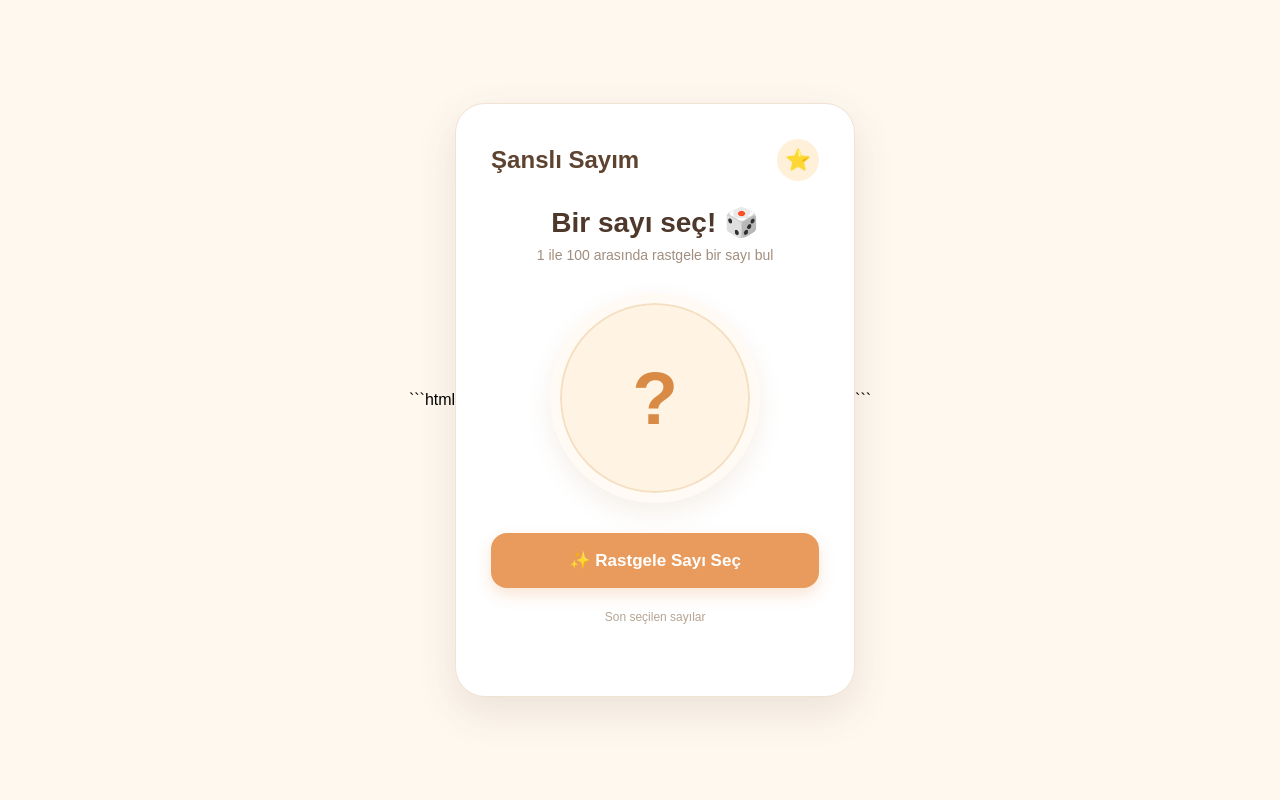
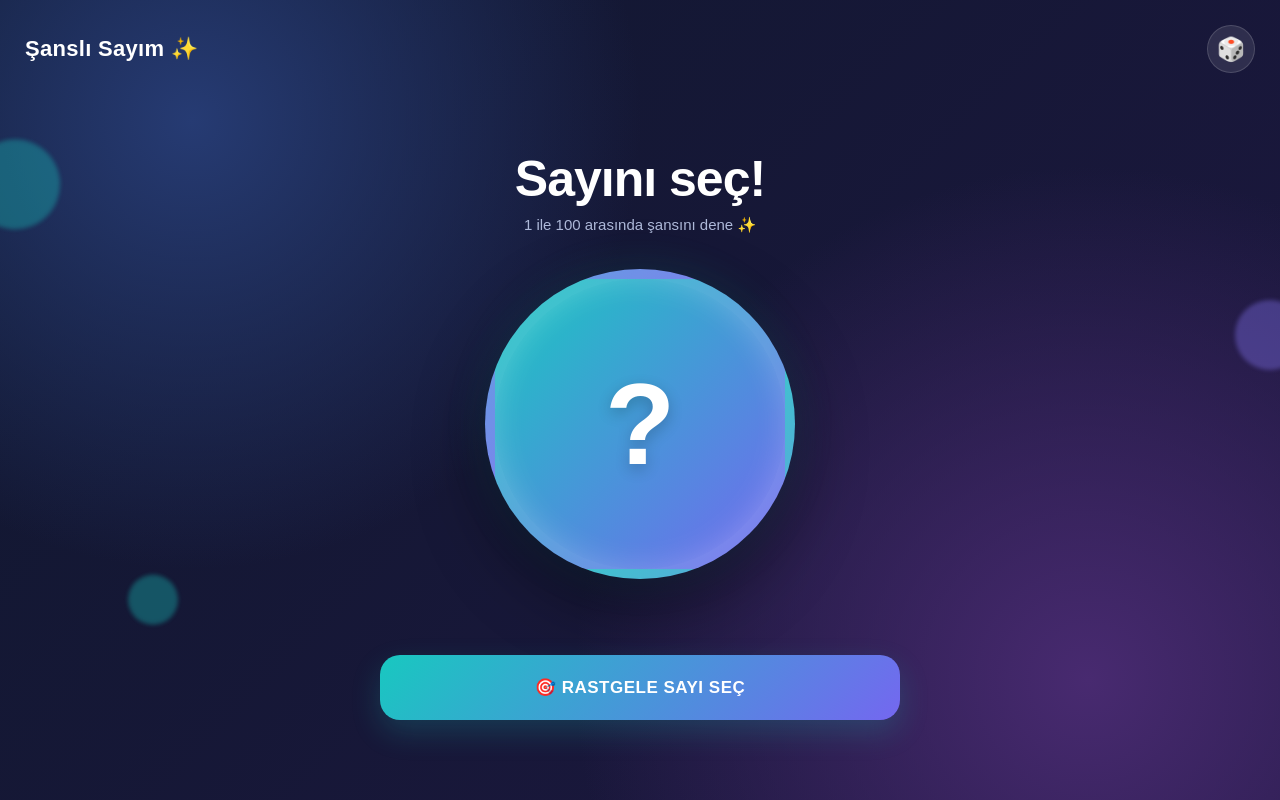
Before and after one commit to dedeoglueda0-spec/sansli_sayim, a plain HTML site: page index.html in a window 1280 px wide. Drawn offline with Linux system fonts and the light colour scheme.

Commit message:
index.html

````diff
--- a/index.html
+++ b/index.html
@@ -1,274 +1,637 @@
-```html
 <!DOCTYPE html>
 <html lang="tr">
 <head>
     <meta charset="UTF-8">
-    <meta name="viewport" content="width=device-width, initial-scale=1.0">
 
-    <meta name="theme-color" content="#e89b5c">
+    <meta name="viewport"
+          content="width=device-width, initial-scale=1.0, viewport-fit=cover">
+
+    <meta name="theme-color" content="#10182f">
 
     <link rel="manifest" href="manifest.json">
 
-    <title>Şanslı Sayım 🎲</title>
+    <title>Şanslı Sayım</title>
 
     <style>
+
         * {
             box-sizing: border-box;
+            -webkit-tap-highlight-color: transparent;
+        }
+
+        html,
+        body {
+            width: 100%;
+            height: 100%;
+            margin: 0;
         }
 
         body {
-            margin: 0;
+            font-family: Arial, sans-serif;
+            overflow: hidden;
+
+            background:
+                radial-gradient(
+                    circle at 15% 15%,
+                    #263b73 0%,
+                    transparent 35%
+                ),
+
+                radial-gradient(
+                    circle at 85% 85%,
+                    #482a70 0%,
+                    transparent 40%
+                ),
+
+                linear-gradient(
+                    135deg,
+                    #10182f,
+                    #1d1740
+                );
+        }
+
+        /* ANA UYGULAMA */
+
+        .app {
+
+            width: 100%;
+            height: 100dvh;
             min-height: 100vh;
 
             display: flex;
-            justify-content: center;
-            align-items: center;
+            flex-direction: column;
 
-            font-family: Arial, sans-serif;
+            padding:
+                max(25px, env(safe-area-inset-top))
+                25px
+                max(25px, env(safe-area-inset-bottom))
+                25px;
 
-            background: #fff8ef;
+            position: relative;
+
+            overflow: hidden;
         }
 
-        .container {
-            width: 400px;
-            max-width: 90%;
+        /* ÜST KISIM */
 
-            background: white;
-            padding: 35px;
+        .header {
 
-            border-radius: 30px;
+            width: 100%;
 
-            text-align: center;
-
-            box-shadow: 0 15px 40px rgba(93, 67, 48, 0.12);
-
-            border: 1px solid #f1e3d3;
-        }
-
-        .top {
             display: flex;
             justify-content: space-between;
             align-items: center;
-
-            margin-bottom: 25px;
         }
 
         .logo {
-            font-size: 24px;
-            font-weight: bold;
-            color: #5d4330;
+
+            color: white;
+
+            font-size: 22px;
+            font-weight: 800;
+
+            letter-spacing: 0.3px;
         }
 
-        .star {
-            width: 42px;
-            height: 42px;
+        .emoji {
+
+            width: 48px;
+            height: 48px;
 
             display: flex;
             align-items: center;
             justify-content: center;
 
-            background: #fff0d9;
+            background: rgba(255,255,255,0.1);
+
+            border: 1px solid rgba(255,255,255,0.15);
+
             border-radius: 50%;
 
-            font-size: 21px;
+            font-size: 23px;
+
+            backdrop-filter: blur(10px);
         }
 
-        h1 {
-            margin: 5px 0 8px;
+        /* ORTA ALAN */
 
-            color: #4d382b;
-            font-size: 28px;
-        }
+        .center {
 
-        .description {
-            margin: 0 0 30px;
-
-            color: #a18d7d;
-            font-size: 14px;
-        }
-
-        .number-area {
-            width: 210px;
-            height: 210px;
-
-            margin: 0 auto 30px;
+            flex: 1;
 
             display: flex;
+            flex-direction: column;
+
             justify-content: center;
             align-items: center;
 
-            background: #fff4e4;
+            text-align: center;
+        }
+
+        .title {
+
+            margin: 0 0 8px;
+
+            color: white;
+
+            font-size: clamp(
+                32px,
+                8vw,
+                50px
+            );
+
+            font-weight: 900;
+
+            letter-spacing: -1px;
+        }
+
+        .subtitle {
+
+            margin: 0 0 35px;
+
+            color: #aeb9d9;
+
+            font-size: 15px;
+        }
+
+        /* SAYI */
+
+        .number {
+
+            width: min(68vw, 310px);
+            height: min(68vw, 310px);
+
+            display: flex;
+            align-items: center;
+            justify-content: center;
 
             border-radius: 50%;
 
-            border: 10px solid #fffaf3;
+            background:
+                linear-gradient(
+                    135deg,
+                    #18c8c0,
+                    #7467f0
+                );
+
+            border: 10px solid rgba(
+                255,
+                255,
+                255,
+                0.12
+            );
 
             box-shadow:
-                inset 0 0 0 2px #f5dfc3,
-                0 10px 25px rgba(173, 125, 76, 0.12);
 
-            color: #d98b45;
+                0 25px 70px
+                rgba(0,0,0,0.45),
 
-            font-size: 75px;
-            font-weight: bold;
+                0 0 40px
+                rgba(24,200,192,0.15),
+
+                inset 0 0 30px
+                rgba(255,255,255,0.2);
+
+            color: white;
+
+            font-size: clamp(
+                70px,
+                20vw,
+                115px
+            );
+
+            font-weight: 900;
+
+            text-shadow:
+                0 5px 15px rgba(0,0,0,0.2);
+
+            transition: 0.3s;
         }
 
-        .number-area.animate {
-            animation: pop 0.4s ease;
+        /* SAYI ANİMASYONU */
+
+        .number.pop {
+
+            animation:
+                pop 0.45s ease;
         }
 
         @keyframes pop {
+
             0% {
-                transform: scale(0.75);
-                opacity: 0.5;
+
+                transform:
+                    scale(0.6)
+                    rotate(-8deg);
+
+                opacity: 0.4;
             }
 
-            70% {
-                transform: scale(1.08);
+            60% {
+
+                transform:
+                    scale(1.1)
+                    rotate(3deg);
+
+                opacity: 1;
             }
 
             100% {
-                transform: scale(1);
-                opacity: 1;
+
+                transform:
+                    scale(1)
+                    rotate(0deg);
             }
         }
 
-        button {
+        /* BUTON */
+
+        .button-area {
+
             width: 100%;
 
-            padding: 17px;
+            max-width: 520px;
+
+            margin: 0 auto;
+        }
+
+        button {
+
+            width: 100%;
+
+            height: 65px;
 
             border: none;
-            border-radius: 16px;
 
-            background: #e89b5c;
+            border-radius: 20px;
+
+            background:
+                linear-gradient(
+                    135deg,
+                    #18c8c0,
+                    #7467f0
+                );
 
             color: white;
 
             font-size: 17px;
-            font-weight: bold;
+
+            font-weight: 900;
+
+            letter-spacing: 0.5px;
 
             cursor: pointer;
 
-            box-shadow: 0 7px 15px rgba(232, 155, 92, 0.25);
+            box-shadow:
+                0 12px 30px
+                rgba(24,200,192,0.2);
 
-            transition: 0.2s;
+            transition:
+                transform 0.15s,
+                box-shadow 0.15s;
         }
 
         button:hover {
-            background: #db8947;
-            transform: translateY(-2px);
+
+            box-shadow:
+                0 15px 35px
+                rgba(116,103,240,0.35);
+
+            transform:
+                translateY(-2px);
         }
 
         button:active {
-            transform: scale(0.97);
+
+            transform:
+                scale(0.96);
         }
 
-        .bottom {
-            margin-top: 22px;
-
-            color: #b6a494;
-            font-size: 12px;
-        }
+        /* GEÇMİŞ */
 
         .history {
+
+            height: 55px;
+
             display: flex;
+
+            align-items: center;
+
             justify-content: center;
-            gap: 7px;
 
-            margin-top: 12px;
+            gap: 8px;
 
-            min-height: 25px;
+            overflow: hidden;
         }
 
         .history span {
-            padding: 5px 9px;
 
-            background: #faf0e3;
+            padding:
+                7px 11px;
 
-            color: #9b7758;
+            border-radius: 10px;
 
-            border-radius: 8px;
+            background:
+                rgba(255,255,255,0.08);
+
+            border:
+                1px solid
+                rgba(255,255,255,0.08);
+
+            color: #c5cde5;
 
             font-size: 12px;
+
+            backdrop-filter:
+                blur(5px);
         }
+
+        /* ARKA PLAN IŞIKLARI */
+
+        .light {
+
+            position: absolute;
+
+            border-radius: 50%;
+
+            pointer-events: none;
+
+            filter: blur(2px);
+
+            opacity: 0.35;
+
+            animation:
+                float 6s ease-in-out infinite;
+        }
+
+        .light.one {
+
+            width: 90px;
+            height: 90px;
+
+            background: #18c8c0;
+
+            top: 18%;
+            left: -30px;
+        }
+
+        .light.two {
+
+            width: 70px;
+            height: 70px;
+
+            background: #8b7cff;
+
+            top: 40%;
+            right: -25px;
+
+            animation-delay: 2s;
+        }
+
+        .light.three {
+
+            width: 50px;
+            height: 50px;
+
+            background: #18c8c0;
+
+            bottom: 20%;
+            left: 10%;
+
+            animation-delay: 1s;
+        }
+
+        @keyframes float {
+
+            0%,
+            100% {
+
+                transform:
+                    translateY(0);
+            }
+
+            50% {
+
+                transform:
+                    translateY(-20px);
+            }
+        }
+
+        /* KÜÇÜK TELEFONLAR */
+
+        @media (max-height: 650px) {
+
+            .number {
+
+                width: 190px;
+                height: 190px;
+
+                font-size: 70px;
+            }
+
+            .subtitle {
+
+                margin-bottom: 15px;
+            }
+
+            button {
+
+                height: 55px;
+            }
+
+            .title {
+
+                font-size: 30px;
+            }
+        }
+
     </style>
 </head>
 
+
 <body>
 
-    <div class="container">
+<div class="app">
 
-        <div class="top">
-            <div class="logo">Şanslı Sayım</div>
-            <div class="star">⭐</div>
+    <!-- Arka plan ışıkları -->
+
+    <div class="light one"></div>
+
+    <div class="light two"></div>
+
+    <div class="light three"></div>
+
+
+    <!-- ÜST -->
+
+    <div class="header">
+
+        <div class="logo">
+            Şanslı Sayım ✨
         </div>
 
-        <h1>Bir sayı seç! 🎲</h1>
+        <div class="emoji">
+            🎲
+        </div>
 
-        <p class="description">
-            1 ile 100 arasında rastgele bir sayı bul
+    </div>
+
+
+    <!-- ORTA -->
+
+    <div class="center">
+
+        <h1 class="title">
+            Sayını seç!
+        </h1>
+
+        <p class="subtitle">
+            1 ile 100 arasında şansını dene ✨
         </p>
 
-        <div id="sayi" class="number-area">
+
+        <div
+            id="sayi"
+            class="number"
+        >
             ?
         </div>
 
+    </div>
+
+
+    <!-- ALT -->
+
+    <div class="button-area">
+
         <button onclick="sayiSec()">
-            ✨ Rastgele Sayı Seç
+            🎯 RASTGELE SAYI SEÇ
         </button>
 
-        <div class="bottom">
-            Son seçilen sayılar
-        </div>
 
-        <div id="history" class="history"></div>
+        <div
+            id="history"
+            class="history"
+        ></div>
 
     </div>
 
+</div>
+
+
 <script>
+
+    // Son çıkan sayılar
+
     let gecmis = [];
+
 
     function sayiSec() {
 
-            let sayi = Math.floor(Math.random() * 100) + 1;
+        // 1 - 100 arasında sayı
 
-            let kutu = document.getElementById("sayi");
+        const sayi =
+            Math.floor(
+                Math.random() * 100
+            ) + 1;
 
-            kutu.classList.remove("animate");
+
+        // Sayı kutusu
+
+        const kutu =
+            document.getElementById(
+                "sayi"
+            );
+
+
+        // Animasyonu sıfırla
+
+        kutu.classList.remove(
+            "pop"
+        );
+
+
+        // Animasyonu yeniden başlat
 
         void kutu.offsetWidth;
 
-            kutu.classList.add("animate");
 
-            kutu.innerText = sayi;
+        kutu.classList.add(
+            "pop"
+        );
 
-            gecmis.unshift(sayi);
+
+        // Sayıyı göster
+
+        kutu.innerText =
+            sayi;
+
+
+        // Geçmişe ekle
+
+        gecmis.unshift(
+            sayi
+        );
+
+
+        // En fazla 5 sayı
 
         if (gecmis.length > 5) {
+
             gecmis.pop();
+
         }
 
-            let history = document.getElementById("history");
 
-            history.innerHTML = "";
+        // Geçmiş alanı
 
-            gecmis.forEach(function(numara) {
+        const history =
+            document.getElementById(
+                "history"
+            );
 
-                let etiket = document.createElement("span");
 
-                etiket.innerText = numara;
+        history.innerHTML =
+            "";
 
-                history.appendChild(etiket);
-            });
+
+        // Sayıları oluştur
+
+        gecmis.forEach(
+            function(numara) {
+
+                const span =
+                    document.createElement(
+                        "span"
+                    );
+
+                span.innerText =
+                    numara;
+
+                history.appendChild(
+                    span
+                );
+
+            }
+        );
+
     }
 
-        // Uygulama önbelleği
-        if ("serviceWorker" in navigator) {
-            navigator.serviceWorker.register("sw.js");
+
+    // PWA Service Worker
+
+    if (
+        "serviceWorker"
+        in navigator
+    ) {
+
+        navigator.serviceWorker.register(
+            "sw.js"
+        );
+
     }
+
 </script>
 
 </body>
 </html>
-```
````
Lines whose indentation alone changed are shown as unchanged.
